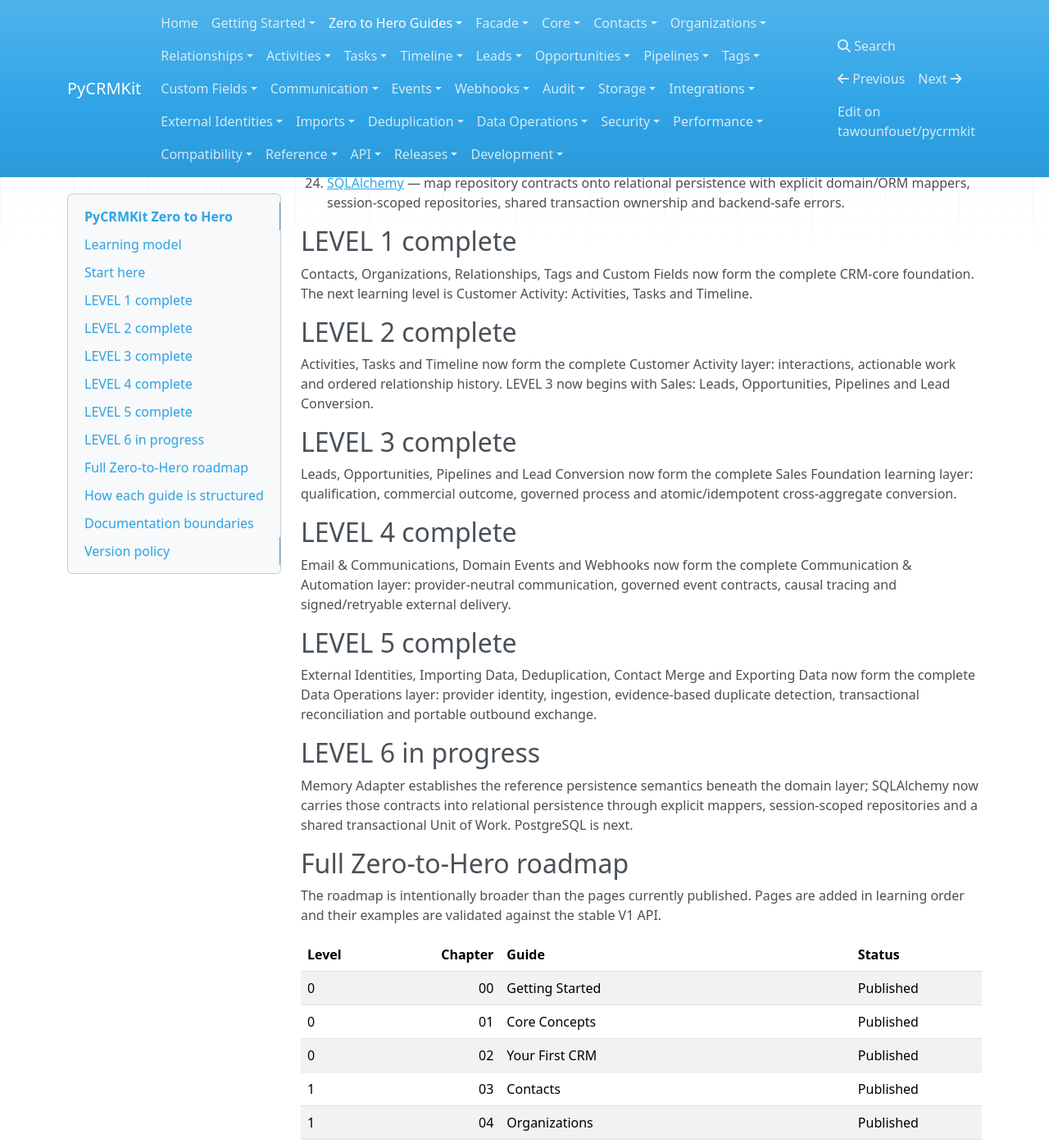
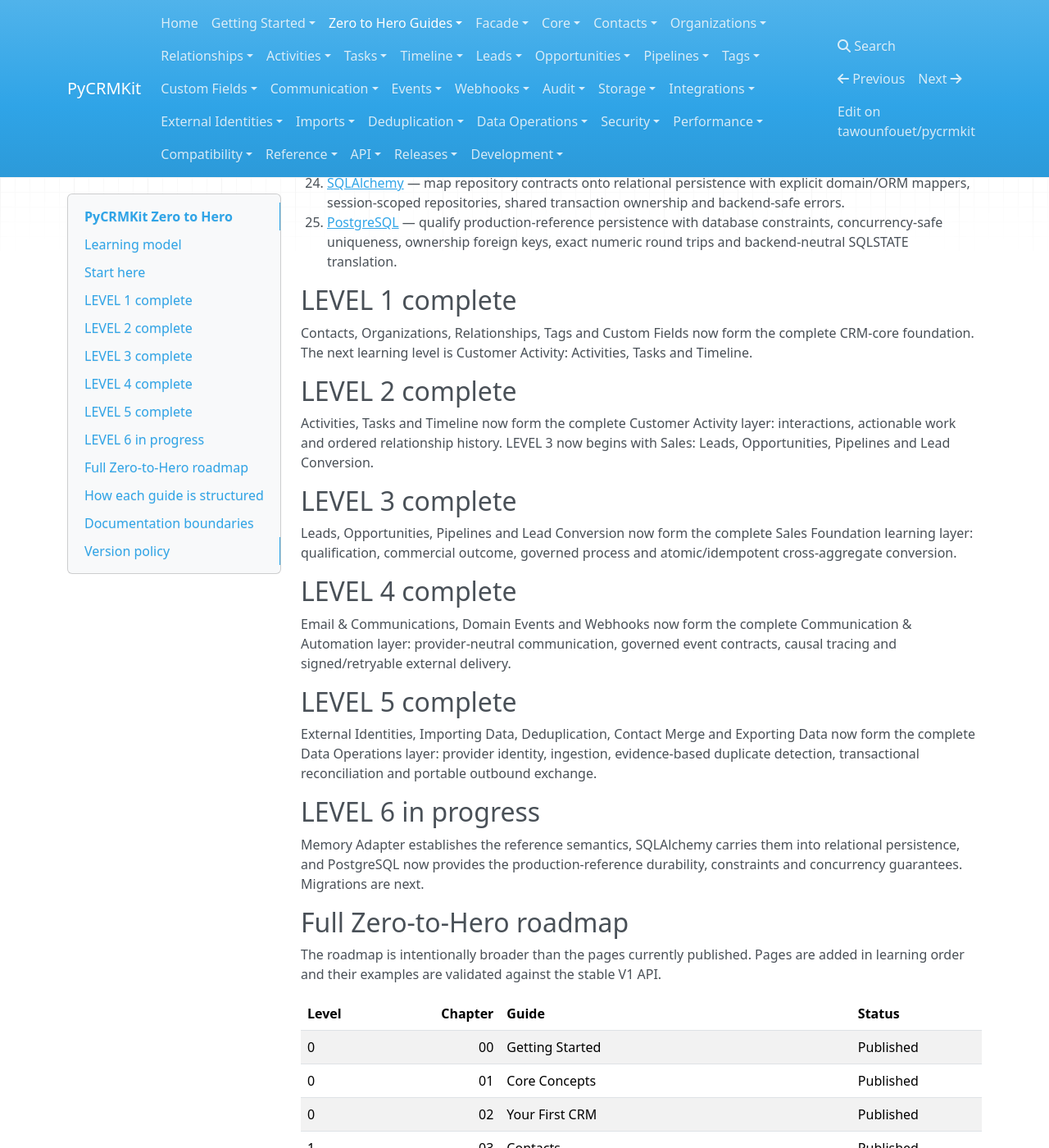
Before and after one commit to tawounfouet/pycrmkit, an MkDocs documentation site: the page built from docs/guides/index.md, in a window 1280 px wide and 1400 px high, scrolled down 1632 px. Shown: the whole window at 82% size. Built offline with MkDocs 1.6.1, drawn with Linux system fonts in a browser that asks for light colours; nearby versions of some CDN libraries.

Commit message:
docs: publish PostgreSQL guide in Level 6 roadmap

```diff
--- a/docs/guides/index.md
+++ b/docs/guides/index.md
@@ -57,6 +57,7 @@ example application.
 22. [Exporting Data](21_exporting_data.md) — project authorized CRM state into deterministic CSV, JSON and JSONL records with explicit format, pagination and privacy boundaries.
 23. [Memory Adapter](22_memory_adapter.md) — understand the official in-process adapter, transaction snapshots, explicit commit/rollback, copy isolation, deterministic repository semantics and post-commit events.
 24. [SQLAlchemy](23_sqlalchemy.md) — map repository contracts onto relational persistence with explicit domain/ORM mappers, session-scoped repositories, shared transaction ownership and backend-safe errors.
+25. [PostgreSQL](24_postgresql.md) — qualify production-reference persistence with database constraints, concurrency-safe uniqueness, ownership foreign keys, exact numeric round trips and backend-neutral SQLSTATE translation.
 
 ## LEVEL 1 complete
 
@@ -80,7 +81,7 @@ External Identities, Importing Data, Deduplication, Contact Merge and Exporting
 
 ## LEVEL 6 in progress
 
-Memory Adapter establishes the reference persistence semantics beneath the domain layer; SQLAlchemy now carries those contracts into relational persistence through explicit mappers, session-scoped repositories and a shared transactional Unit of Work. PostgreSQL is next.
+Memory Adapter establishes the reference semantics, SQLAlchemy carries them into relational persistence, and PostgreSQL now provides the production-reference durability, constraints and concurrency guarantees. Migrations are next.
 
 ## Full Zero-to-Hero roadmap
 
```
Also changed, not shown: other parts of docs/guides/index.md (+1 -1 lines).
